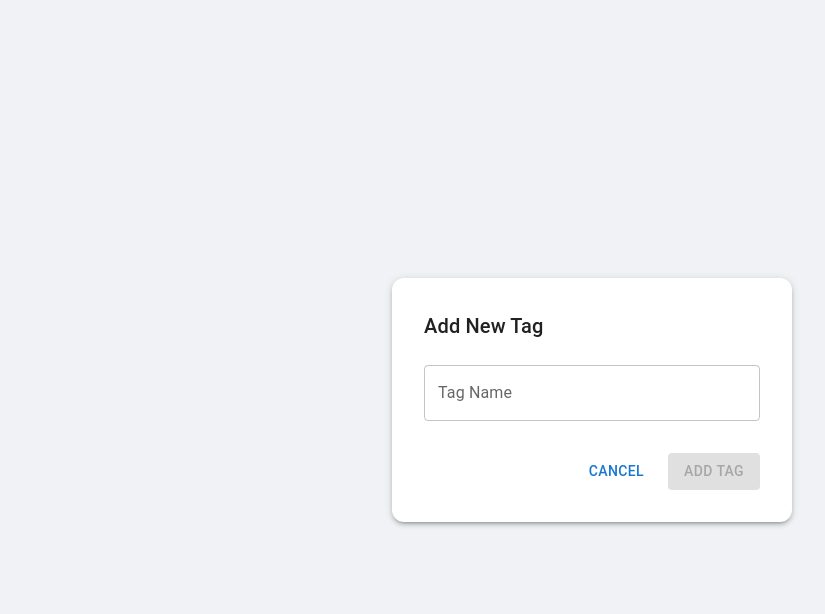
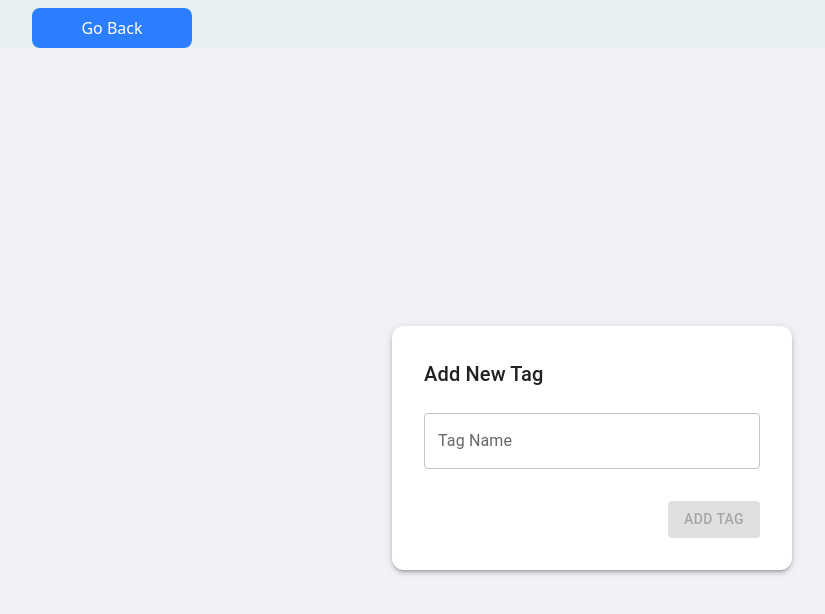
Before and after one commit to Shubham-kumawat/user_management-, a React (Vite) app in the folder Frontend/front/: page /addtag in a window 1280 px wide. Shown: the top 614 px of the page, without its empty margins (48-873 px from the left). Built offline with nearby package versions, Linux system fonts and the light colour scheme.

Commit message:
Addtag form comleted

```diff
--- a/Frontend/front/src/AddTagForm.jsx
+++ b/Frontend/front/src/AddTagForm.jsx
@@ -9,7 +9,7 @@ import {
   Paper,
   Typography
 } from '@mui/material';
-
+import { Link } from "react-router";
 const AddTagForm = ({ onClose, onTagAdded }) => {
   const [tagName, setTagName] = useState('');
   const [loading, setLoading] = useState(false);
@@ -58,6 +58,15 @@ const AddTagForm = ({ onClose, onTagAdded }) => {
   };
 
   return (
+    <div>
+      <div>
+          <Link
+          to="/tags"
+          className=" w-40 mt-2 ml-20 block bg-blue-500 hover:bg-blue-600 text-white text-center py-2 px-4 rounded-lg transition duration-200"
+        >
+       Go Back
+        </Link>
+      </div>
     <Box
       sx={{
         height: '100vh',
@@ -93,13 +102,7 @@ const AddTagForm = ({ onClose, onTagAdded }) => {
           />
 
           <Box sx={{ mt: 3, display: 'flex', justifyContent: 'flex-end' }}>
-            <Button
-              onClick={onClose}
-              sx={{ mr: 2 }}
-              disabled={loading}
-            >
-              Cancel
-            </Button>
+
             <Button
               type="submit"
               variant="contained"
@@ -120,6 +123,7 @@ const AddTagForm = ({ onClose, onTagAdded }) => {
         </Snackbar>
       </Paper>
     </Box>
+    </div>
   );
 };
 
--- a/Frontend/front/src/TagManager.jsx
+++ b/Frontend/front/src/TagManager.jsx
@@ -41,13 +41,22 @@ const TagManager = () => {
 
   return (
     <div>
-      <div>
+      <div className=" flex justify-between">
         <Link
           to="/"
           className=" w-40 mt-2 ml-20 block bg-blue-500 hover:bg-blue-600 text-white text-center py-2 px-4 rounded-lg transition duration-200"
         >
           Home Page
         </Link>
+
+               <Link
+          to="/addtag"
+          className=" w-40 mt-2 mr-20 block bg-blue-500 hover:bg-blue-600 text-white text-center py-2 px-4 rounded-lg transition duration-200"
+        >
+          Add Tags
+        </Link>
+
+
       </div>
 
       <Box className="min-h-screen bg-gray-100 py-8 px-4">
```
